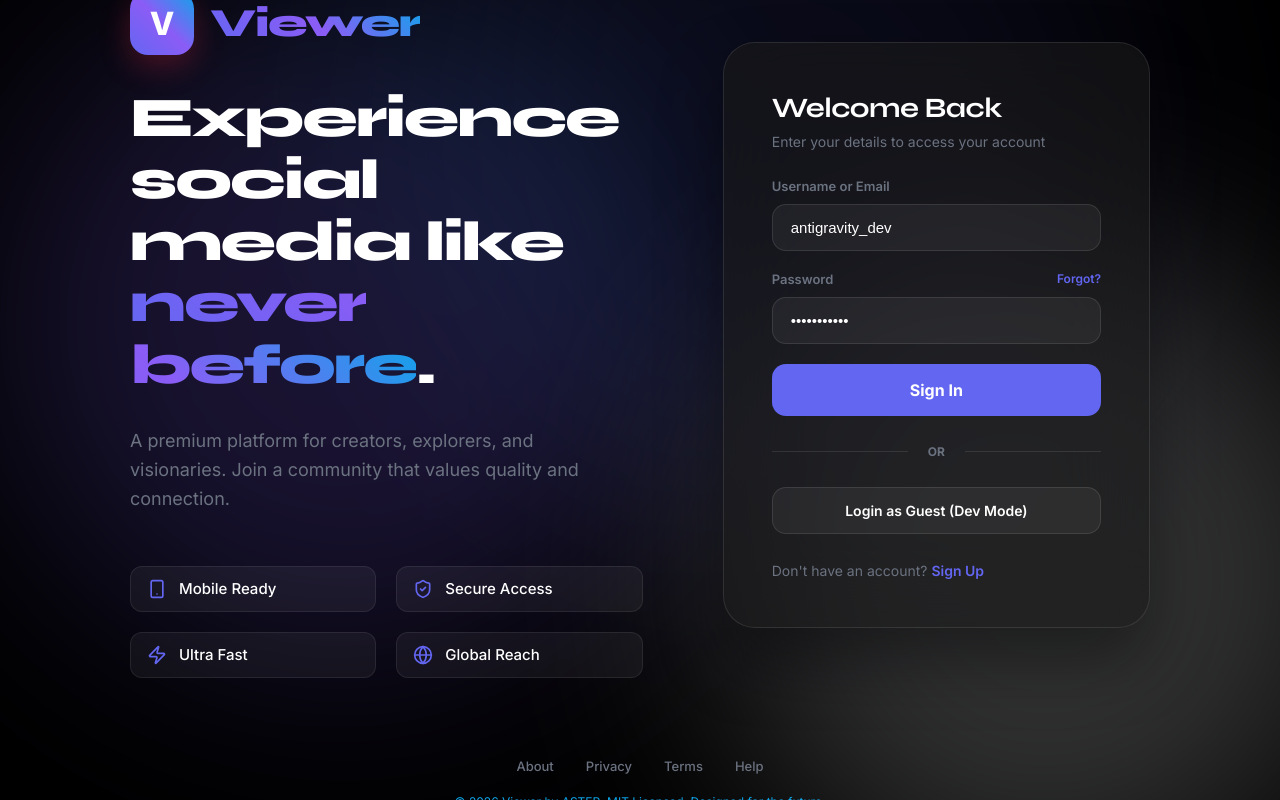
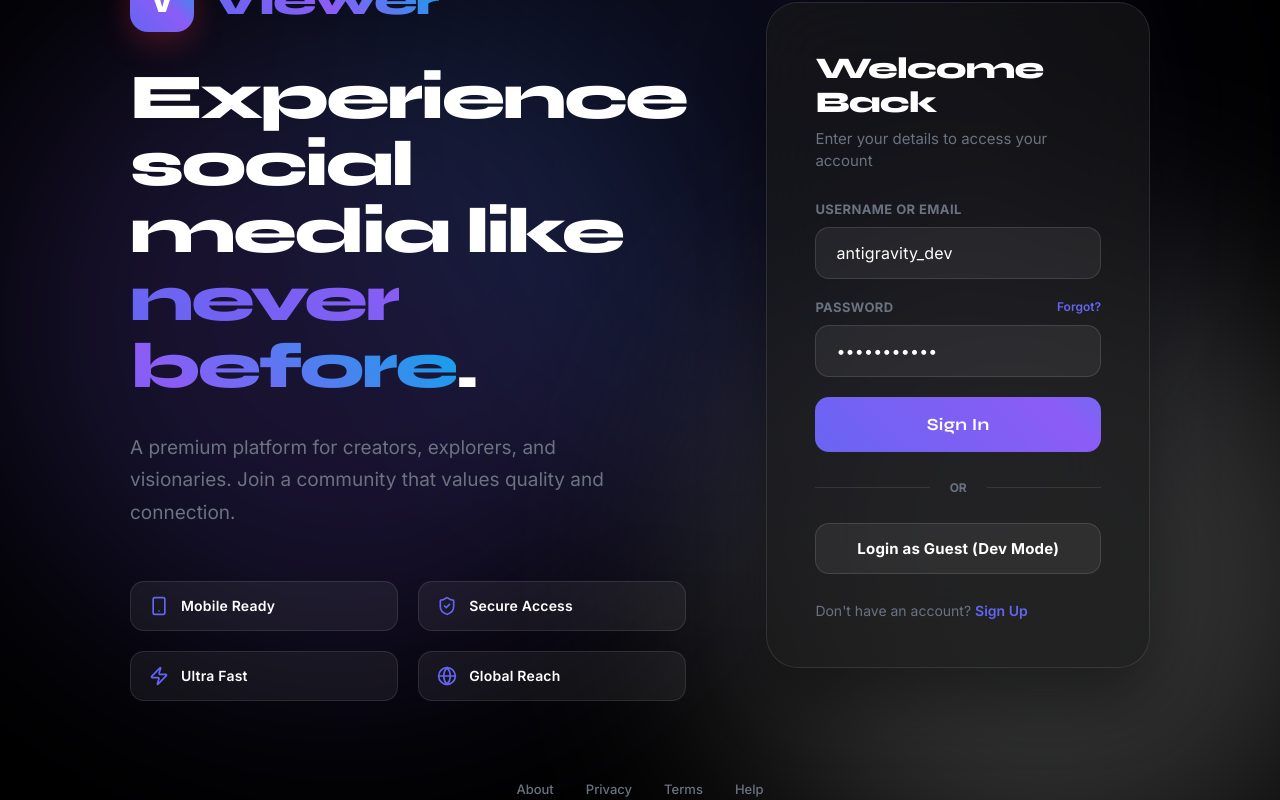
Before and after one commit to asterexplorer/viewer-social, a Next.js app: page / in a window 1280 px wide. Built offline with nearby package versions, Linux system fonts and the light colour scheme; no server answers.

Commit message:
Improve typography: Syne font bigger hero titles better font hierarchy enhanced input sizes

```diff
--- a/src/app/LandingPage.module.css
+++ b/src/app/LandingPage.module.css
@@ -87,21 +87,23 @@
 }
 
 .appName {
-    font-size: 40px;
+    font-size: 44px;
     font-weight: 800;
     background: var(--ig-gradient);
     background-clip: text;
     -webkit-background-clip: text;
     -webkit-text-fill-color: transparent;
-    letter-spacing: -1.5px;
+    letter-spacing: -2px;
+    font-family: 'Syne', 'Inter', sans-serif;
 }
 
 .heroTitle {
-    font-size: 56px;
+    font-size: 64px;
     font-weight: 800;
     color: white;
-    line-height: 1.1;
-    letter-spacing: -2px;
+    line-height: 1.05;
+    letter-spacing: -2.5px;
+    font-family: 'Syne', 'Inter', sans-serif;
 }
 
 .gradientText {
@@ -112,10 +114,11 @@
 }
 
 .heroSubtitle {
-    font-size: 18px;
+    font-size: 19px;
     color: var(--foreground-muted);
-    line-height: 1.6;
+    line-height: 1.7;
     max-width: 500px;
+    font-weight: 400;
 }
 
 .featureGrid {
@@ -130,12 +133,13 @@
     align-items: center;
     gap: 12px;
     color: white;
-    font-weight: 500;
-    font-size: 15px;
-    background: rgba(255, 255, 255, 0.05);
-    padding: 12px 16px;
-    border-radius: 12px;
-    border: 1px solid rgba(255, 255, 255, 0.08);
+    font-weight: 600;
+    font-size: 14px;
+    background: rgba(255, 255, 255, 0.06);
+    padding: 14px 18px;
+    border-radius: 14px;
+    border: 1px solid rgba(255, 255, 255, 0.1);
+    letter-spacing: 0.2px;
 }
 
 .featureIcon {
@@ -156,15 +160,18 @@
 }
 
 .title {
-    font-size: 28px;
-    font-weight: 700;
+    font-size: 30px;
+    font-weight: 800;
     color: white;
     margin-bottom: 8px;
+    letter-spacing: -0.8px;
+    font-family: 'Syne', 'Inter', sans-serif;
 }
 
 .subtitle {
-    font-size: 14px;
+    font-size: 15px;
     color: var(--foreground-muted);
+    line-height: 1.5;
 }
 
 .loginForm {
@@ -182,8 +189,10 @@
 
 .label {
     font-size: 13px;
-    font-weight: 600;
+    font-weight: 700;
     color: var(--foreground-muted);
+    letter-spacing: 0.4px;
+    text-transform: uppercase;
 }
 
 .forgotLink {
@@ -193,14 +202,16 @@
 }
 
 .input {
-    background: rgba(255, 255, 255, 0.05);
-    border: 1px solid rgba(255, 255, 255, 0.1);
+    background: rgba(255, 255, 255, 0.06);
+    border: 1px solid rgba(255, 255, 255, 0.12);
     border-radius: 14px;
-    padding: 14px 18px;
+    padding: 15px 20px;
     color: white;
-    font-size: 15px;
+    font-size: 16px;
+    font-family: 'Inter', sans-serif;
     outline: none;
     transition: all 0.3s;
+    letter-spacing: 0.2px;
 }
 
 .input:focus {
@@ -210,12 +221,15 @@
 }
 
 .loginBtn {
-    background: var(--primary);
+    background: var(--ig-gradient);
+    background-size: 200% 200%;
     color: white;
     font-weight: 700;
-    padding: 16px;
+    padding: 17px;
     border-radius: 14px;
-    font-size: 16px;
+    font-size: 17px;
+    font-family: 'Syne', 'Inter', sans-serif;
+    letter-spacing: 0.3px;
     transition: all 0.3s;
     display: flex;
     align-items: center;
@@ -253,14 +267,15 @@
 
 .guestBtn {
     width: 100%;
-    background: rgba(255, 255, 255, 0.05);
-    border: 1px solid rgba(255, 255, 255, 0.1);
+    background: rgba(255, 255, 255, 0.06);
+    border: 1px solid rgba(255, 255, 255, 0.12);
     color: white;
-    font-weight: 600;
-    padding: 14px;
+    font-weight: 700;
+    padding: 15px;
     border-radius: 14px;
-    font-size: 14px;
+    font-size: 15px;
     transition: all 0.2s;
+    letter-spacing: 0.2px;
 }
 
 .guestBtn:hover {
@@ -332,7 +347,8 @@
     }
 
     .heroTitle {
-        font-size: 42px;
+        font-size: 46px;
+        letter-spacing: -2px;
     }
 
     .heroSubtitle {
@@ -354,7 +370,8 @@
     }
 
     .heroTitle {
-        font-size: 32px;
+        font-size: 36px;
+        letter-spacing: -1.5px;
     }
 
     .featureGrid {
--- a/src/app/globals.css
+++ b/src/app/globals.css
@@ -82,6 +82,7 @@
 
 html {
   scroll-behavior: smooth;
+  font-size: 16px;
 }
 
 body {
@@ -102,6 +103,30 @@ h2,
 h3 {
   font-family: 'Syne', 'Inter', sans-serif;
   letter-spacing: -0.02em;
+  line-height: 1.15;
+}
+
+h1 {
+  font-size: clamp(2rem, 5vw, 3.5rem);
+  font-weight: 800;
+}
+
+h2 {
+  font-size: clamp(1.5rem, 3vw, 2.25rem);
+  font-weight: 700;
+}
+
+h3 {
+  font-size: clamp(1.1rem, 2vw, 1.5rem);
+  font-weight: 700;
+}
+
+.display-text {
+  font-family: 'Syne', 'Inter', sans-serif;
+  font-size: clamp(3rem, 7vw, 6rem);
+  font-weight: 800;
+  letter-spacing: -0.04em;
+  line-height: 1.0;
 }
 
 a {
```
Also changed, not shown: src/app/profile/profile.module.css (+21 -14 lines).
